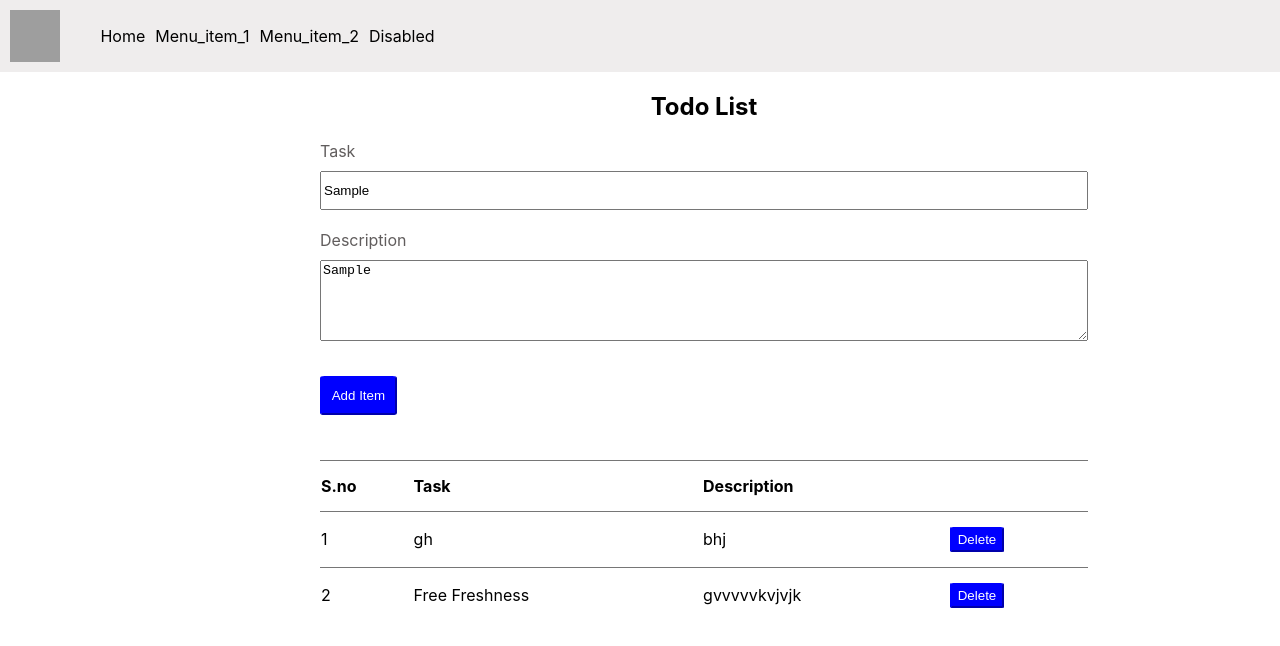
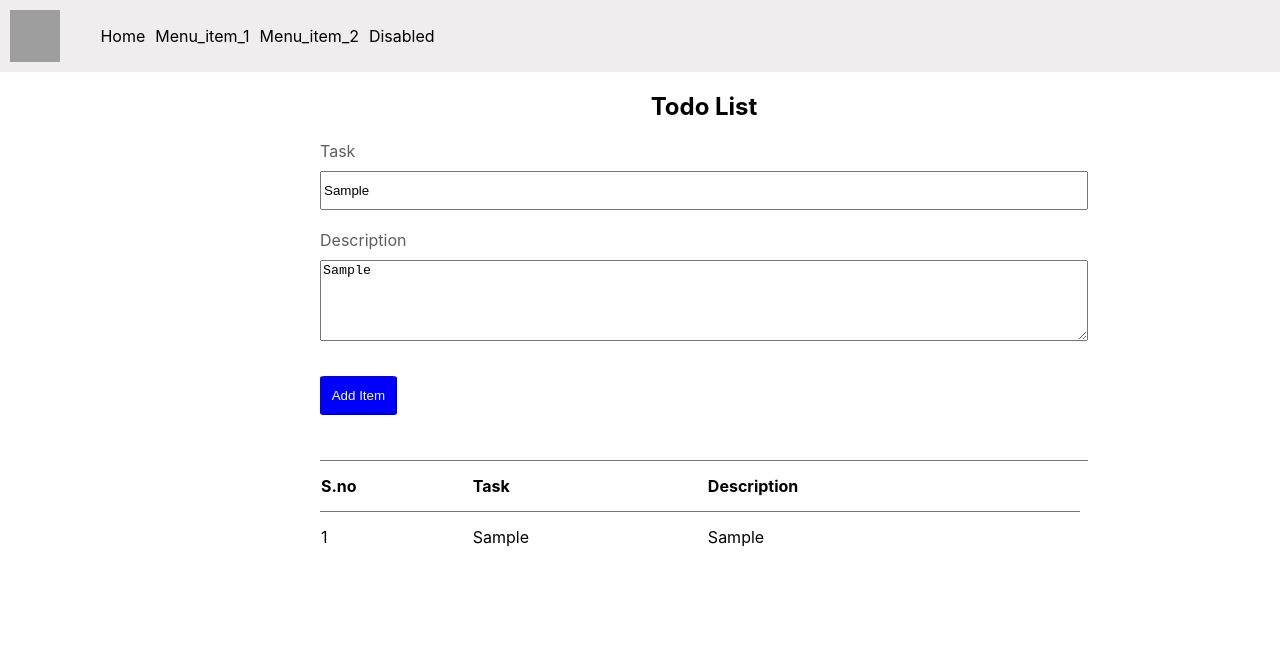
Before and after one commit to letscodetz/todo-app-react, a React (Create React App) app: page / in a window 1280 px wide. Both pictures are taken after typing "Sample", "Sample" into the empty fields and a click on the input "Add Item". Shown: the top 646 px of the page. Built offline with nearby package versions, Linux system fonts and the light colour scheme; grey boxes are pictures that could not be loaded.

Commit message:
I can add and display todo

```diff
--- a/src/App.js
+++ b/src/App.js
@@ -1,9 +1,15 @@
+
+import {useState} from 'react';
 import './App.css';
 import TodoForm from './components/TodoForm/TodoForm';
 import TodoTable from './components/TodoTable/TodoTable';
 import logo from './todo-logo.png';
 
 function App() {
+
+    const [data, setData] = useState([]);
+
+
   return (
     <div id="todo-app">
 
@@ -30,7 +36,7 @@ function App() {
             </div>
 
             {/* Create todo form */}
-            <TodoForm />
+            <TodoForm  setData={setData} />
 
 
             {/* Create todo form end */}
@@ -38,7 +44,7 @@ function App() {
 
             {/* Todo list Table start */}
 
-            <TodoTable />
+            <TodoTable data={data} />
 
             {/* Todo list Table end */}
 
--- a/src/components/TodoForm/TodoForm.js
+++ b/src/components/TodoForm/TodoForm.js
@@ -1,7 +1,9 @@
 import {useState} from 'react';
 
 
-function TodoForm() {
+function TodoForm(props) {
+    const { setData } = props;
+
     const [task,setText] = useState('');
     const [description,setDescription] = useState('');
 
@@ -11,8 +13,10 @@ function TodoForm() {
 
     const handleSubmit = (e) => {
         e.preventDefault();
-        console.log('task', task);
-        console.log('description', description);
+
+        const newTodo = { task, description };
+        setData([newTodo]);
+
     }
 
     return (
--- a/src/components/TodoTable/TodoTable.js
+++ b/src/components/TodoTable/TodoTable.js
@@ -1,6 +1,19 @@
+
+import {useState} from 'react';
+
+function TodoTable (props){
+    const { data } = props;
 
 
-function TodoTable (){
+  const displayTodo = () => data.map((todo, i) => {
+        return (
+            <tr key={i}>
+                <td>{i + 1}</td>
+                <td>{todo.task}</td>
+                <td>{todo.description}</td>
+            </tr>
+        );
+    });
 
     return(
 
@@ -15,23 +28,7 @@ function TodoTable (){
                 </tr>
             </thead>
             <tbody>
-                <tr>
-                    <td>1</td>
-                    <td>gh</td>
-                    <td>bhj</td>
-                    <td>
-                        <button>Delete</button>
-                    </td>
-                </tr>
-
-                <tr>
-                    <td>2</td>
-                    <td>Free Freshness</td>
-                    <td>gvvvvvkvjvjk</td>
-                    <td>
-                        <button>Delete</button>
-                    </td>
-                </tr>
+                {displayTodo()}
             </tbody>
         </table>
     </div>
```
